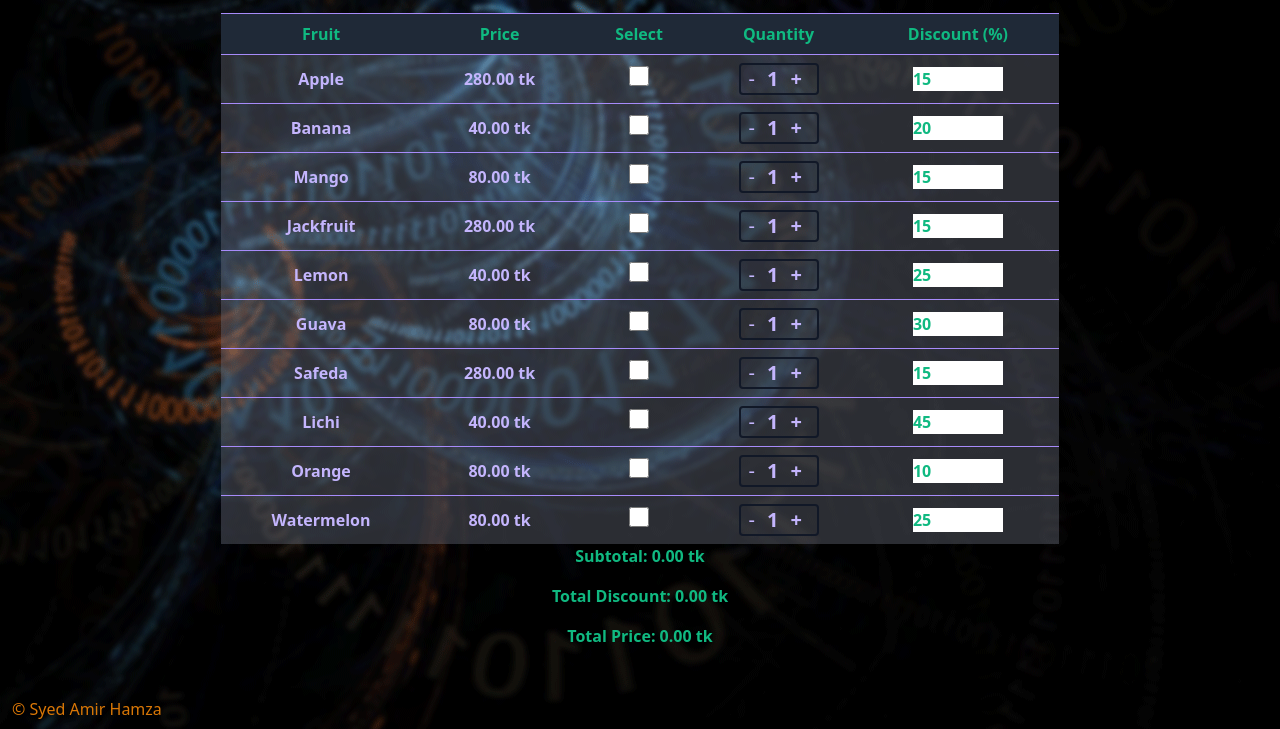
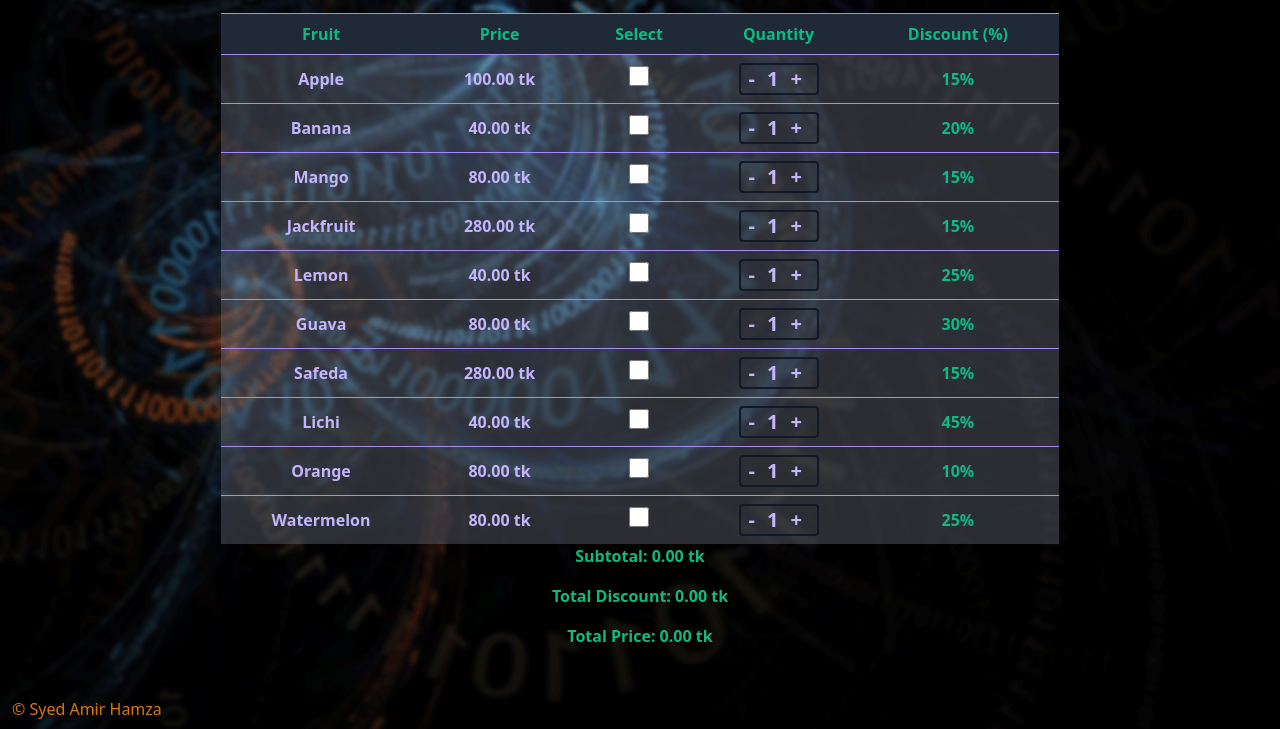
Before and after one commit to AmirHam-Za/fruit-price-calculator, a plain HTML site: page index.html in a window 1280 px wide. Shown: the part 71-800 px from the top of the page. Drawn offline with nearby package versions, Linux system fonts and the light colour scheme.

Commit message:
discount Shown as percentage

```diff
--- a/index.html
+++ b/index.html
@@ -1,6 +1,5 @@
 <!DOCTYPE html>
 <html lang="en">
-
 <head>
     <meta charset="UTF-8">
     <meta name="viewport" content="width=device-width, initial-scale=1.0">
@@ -12,7 +11,6 @@
     body {
         background-image: url("bg.png");
         background-color: #cccccc;
-
         background-position: center;
         background-repeat: no-repeat;
         background-size: cover;
@@ -22,9 +20,9 @@
 <body class="bg-gray-900 min-h-screen flex flex-col items-stretch relative">
     <div class="p-3">
         <div class="flex justify-center">
-            <h1
-                class="text-3xl text-green-500 border-2 border-green-500 rounded-xl p-2 border-opacity-60 font-semibold mb-4 bg-black bg-opacity-60">
-                FRUIT SHOP</h1>
+            <h1 class="text-3xl text-green-500 border-2 border-green-500 rounded-xl p-2 border-opacity-60 font-semibold mb-4 bg-black bg-opacity-60">
+                FRUIT SHOP
+            </h1>
         </div>
         <div class="w-full flex justify-center">
             <table class="w-8/12 border-collapse bg-gray-500 bg-opacity-40">
@@ -32,10 +30,8 @@
                     <tr>
                         <th class="text-green-500 px-4 py-2 border-t border-purple-400 font-bold text-center">Fruit</th>
                         <th class="text-green-500 px-4 py-2 border-t border-purple-400 font-bold text-center">Price</th>
-                        <th class="text-green-500 px-4 py-2 border-t border-purple-400 font-bold text-center">Select
-                        </th>
-                        <th class="text-green-500 px-4 py-2 border-t border-purple-400 font-bold text-center">Quantity
-                        </th>
+                        <th class="text-green-500 px-4 py-2 border-t border-purple-400 font-bold text-center">Select</th>
+                        <th class="text-green-500 px-4 py-2 border-t border-purple-400 font-bold text-center">Quantity</th>
                         <th class="text-green-500 px-4 py-2 border-t border-purple-400 font-bold text-center">Discount (%)</th>
                     </tr>
                 </thead>
@@ -45,7 +41,7 @@
         </div>
 
         <div class="flex justify-center" style="" id="subtotalContainer">
-            <p class="text-green-500   font-semibold mb-4">Subtotal:
+            <p class="text-green-500 font-semibold mb-4">Subtotal:
                 <span id="subtotal" class="text-green-500 font-bold ">00.00</span>&nbsp;tk
             </p>
         </div>
@@ -64,7 +60,7 @@
 
         <script>
             const fruits = [
-                { name: 'Apple', price: 280.00, discountPercent: 15 },
+                { name: 'Apple', price: 100.00, discountPercent: 15 },
                 { name: 'Banana', price: 40.00, discountPercent: 20 },
                 { name: 'Mango', price: 80.00, discountPercent: 15 },
                 { name: 'Jackfruit', price: 280.00, discountPercent: 15 },
@@ -84,7 +80,8 @@
 
                 fruits.forEach((fruit, index) => {
                     const discountedPrice = (fruit.price * (100 - fruit.discountPercent)) / 100;
-                    subtotal += discountedPrice;
+
+                    subtotal += fruit.price; // Calculate subtotal as the price without discount
                     totalDiscount += fruit.price - discountedPrice;
 
                     tableHTML += `
@@ -99,7 +96,7 @@
                             <td class="py-2 border-t border-purple-400">
                                 <div class="flex justify-center">
                                     <div class="flex border-2 border-gray-900 w-20 rounded px-2 font-bold">
-                                        <button class="text-purple-300 text-xl" onclick="decrementQuantity('${fruit.name}')"><span lass="font-bold">-</span></button>
+                                        <button class="text-purple-300 text-xl" onclick="decrementQuantity('${fruit.name}')"><span class="font-bold">-</span></button>
                                         <span class="text-purple-300 text-xl mx-3" id="${fruit.name.toLowerCase()}_quantity">1</span>
                                         <button class="text-purple-300 text-xl" onclick="incrementQuantity('${fruit.name}')"> <span class="font-bold">+</span></button>
                                     </div>
@@ -108,7 +105,7 @@
 
                             <td class="py-2 border-t border-purple-400">
                                 <div class="flex justify-center">
-                                    <input type="number" id="${fruit.name.toLowerCase()}_discount" class="text-green-500 font-bold" value="${fruit.discountPercent}" min="0" max="100" onchange="updateTotalPrice()">
+                                    <span class="text-green-500 font-bold">${fruit.discountPercent}%</span>
                                 </div>
                             </td>
                         </tr>
@@ -118,7 +115,8 @@
                 fruitTableBody.innerHTML = tableHTML;
                 document.getElementById('subtotal').textContent = subtotal.toFixed(2);
                 document.getElementById('totalDiscount').textContent = totalDiscount.toFixed(2);
-                document.getElementById('totalPrice').textContent = subtotal.toFixed(2);
+                // Calculate the total price by deducting the total discount from the subtotal
+                document.getElementById('totalPrice').textContent = (subtotal - totalDiscount).toFixed(2);
             }
 
             function incrementQuantity(fruitName) {
@@ -151,18 +149,15 @@
                     const fruitName = checkbox.id;
                     const quantitySpan = document.getElementById(`${fruitName.toLowerCase()}_quantity`);
                     const quantity = parseInt(quantitySpan.textContent) || 0;
-                    const discountInput = document.getElementById(`${fruitName.toLowerCase()}_discount`);
-                    const discountPercent = parseFloat(discountInput.value) || 0;
 
                     if (checkbox.checked) {
-                        const discountedPrice = (parseFloat(checkbox.value) * (100 - discountPercent)) / 100;
-                        total += discountedPrice * quantity;
+                        total += parseFloat(checkbox.value) * quantity;
                         subtotal += parseFloat(checkbox.value) * quantity;
-                        totalDiscount += parseFloat(checkbox.value) * quantity - discountedPrice * quantity;
+                        totalDiscount += (parseFloat(checkbox.value) * quantity) - ((parseFloat(checkbox.value) * (100 - fruits.find(f => f.name.toLowerCase() === fruitName).discountPercent)) / 100) * quantity;
                     }
                 });
 
-                totalPrice.textContent = total.toFixed(2);
+                totalPrice.textContent = (subtotal - totalDiscount).toFixed(2);
                 document.getElementById('subtotal').textContent = subtotal.toFixed(2);
                 document.getElementById('totalDiscount').textContent = totalDiscount.toFixed(2);
             }
@@ -172,8 +167,7 @@
         </script>
     </div>
     <div class="footer w-full absolute bottom-0 flex justify-start ">
-        <h1 class=" text-white text-yellow-600 mb-2 mx-3">&copy; Syed Amir Hamza</h1>
+        <h1 class="text-white text-yellow-600 mb-2 mx-3">&copy; Syed Amir Hamza</h1>
     </div>
 </body>
-
 </html>
```
